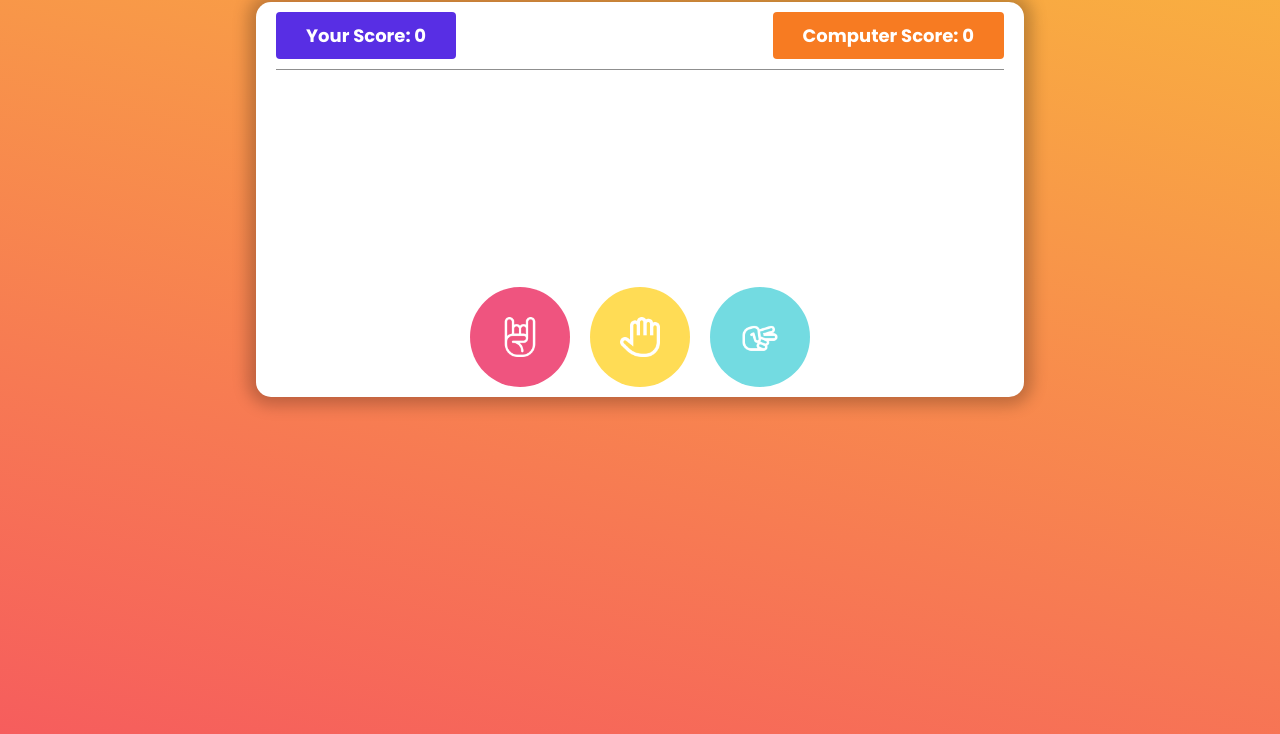
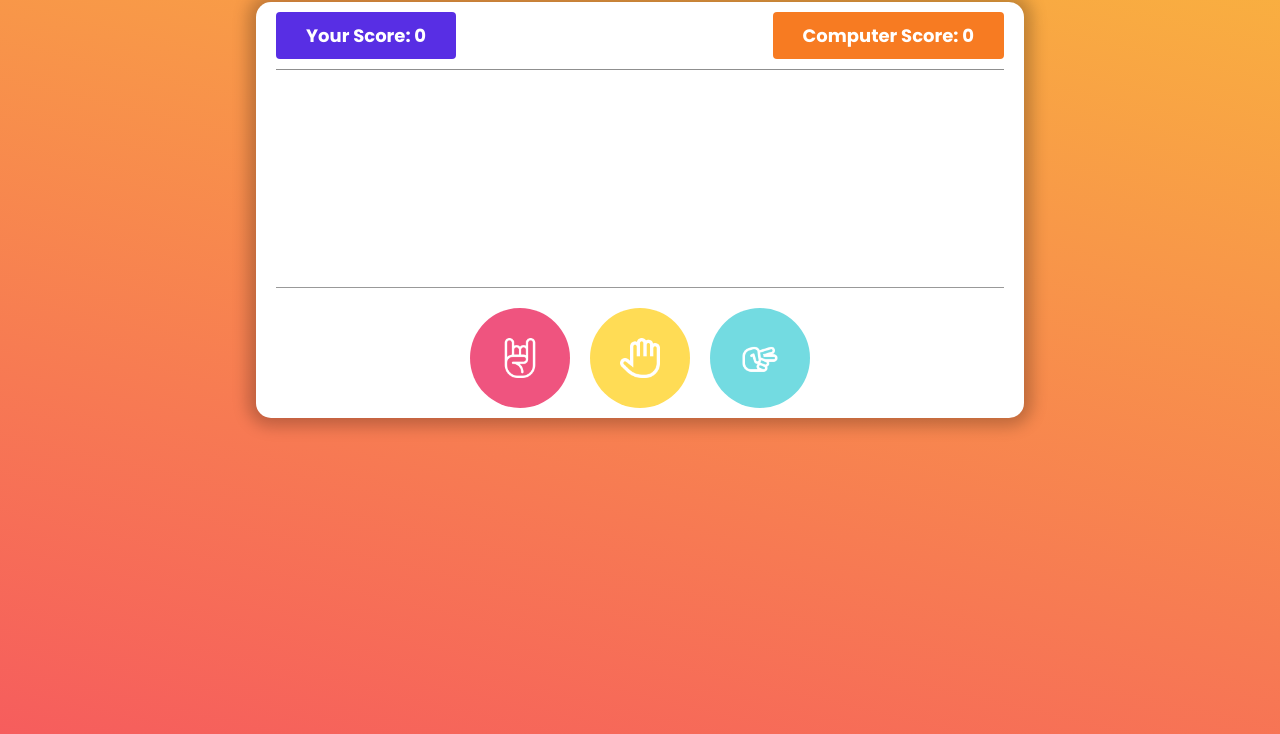
Before and after one commit to srinathguna/JS-rock-paper-scissors, a plain HTML site: page index.html in a window 1280 px wide. Shown: the part 86-820 px from the top of the page. Drawn offline with Linux system fonts and the light colour scheme.

Commit message:
design update

```diff
--- a/css/style.css
+++ b/css/style.css
@@ -119,6 +119,8 @@ h2 span,.user-score{
     align-items: center;
     justify-content: center;
     gap: 20px;
+    border-top: 1px solid #00000066;
+    padding-top: 20px;
 }
 button{
     border: none;
```
